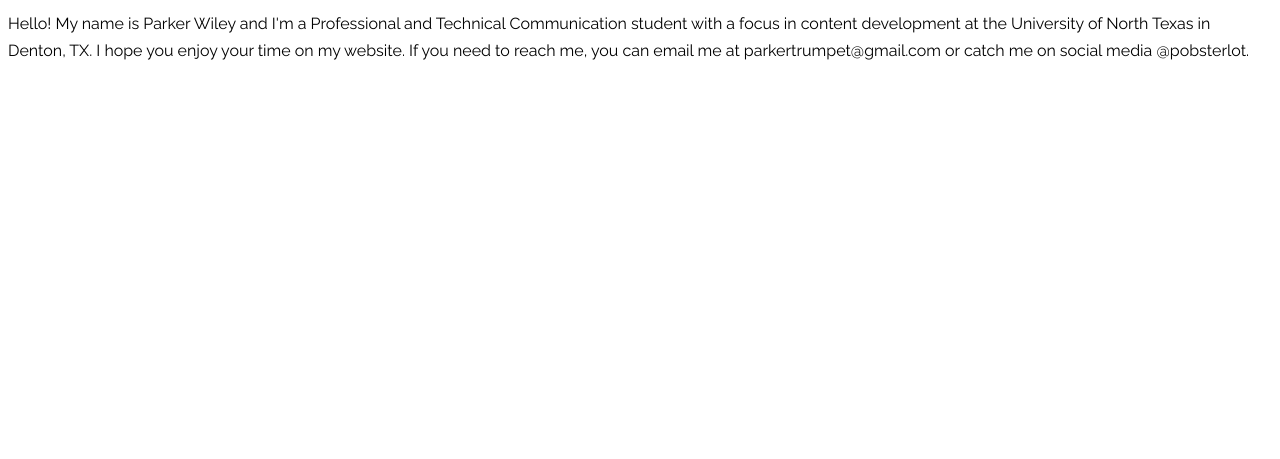
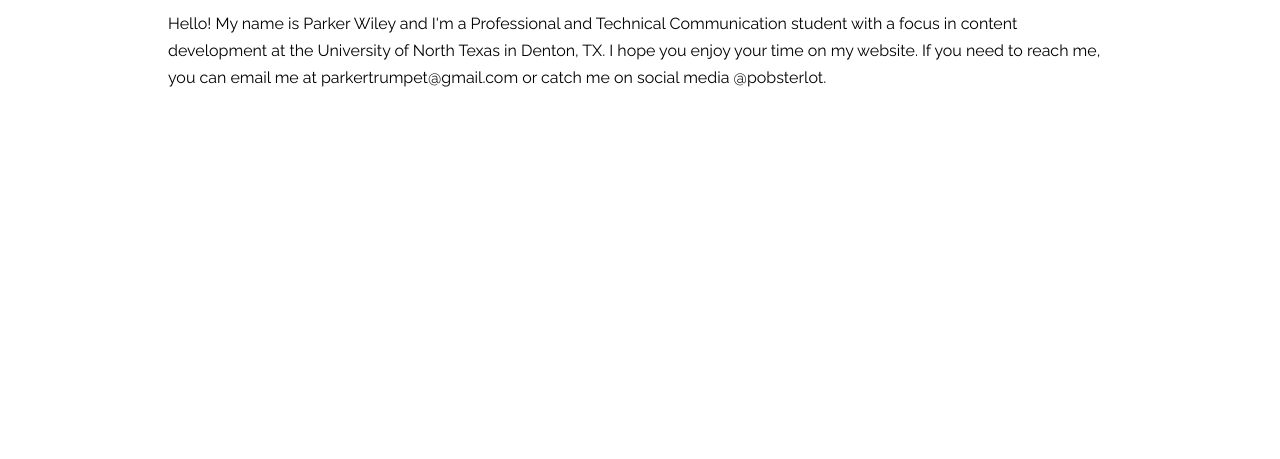
Before and after one commit to Pobsterlot/parkerwiley.xyz, a plain HTML site: page contact.html in a window 1280 px wide. Shown: the part 341-800 px from the top of the page. Drawn offline with Linux system fonts and the light colour scheme.

Commit message:
Update styles.css

```diff
--- a/styles.css
+++ b/styles.css
@@ -24,6 +24,8 @@
 p {
     font-family: 'Raleway', sans-serif;
     line-height: 1.7rem;
+    margin-left: 10rem;
+    margin-right: 10rem;
 }
 
 li {
```
